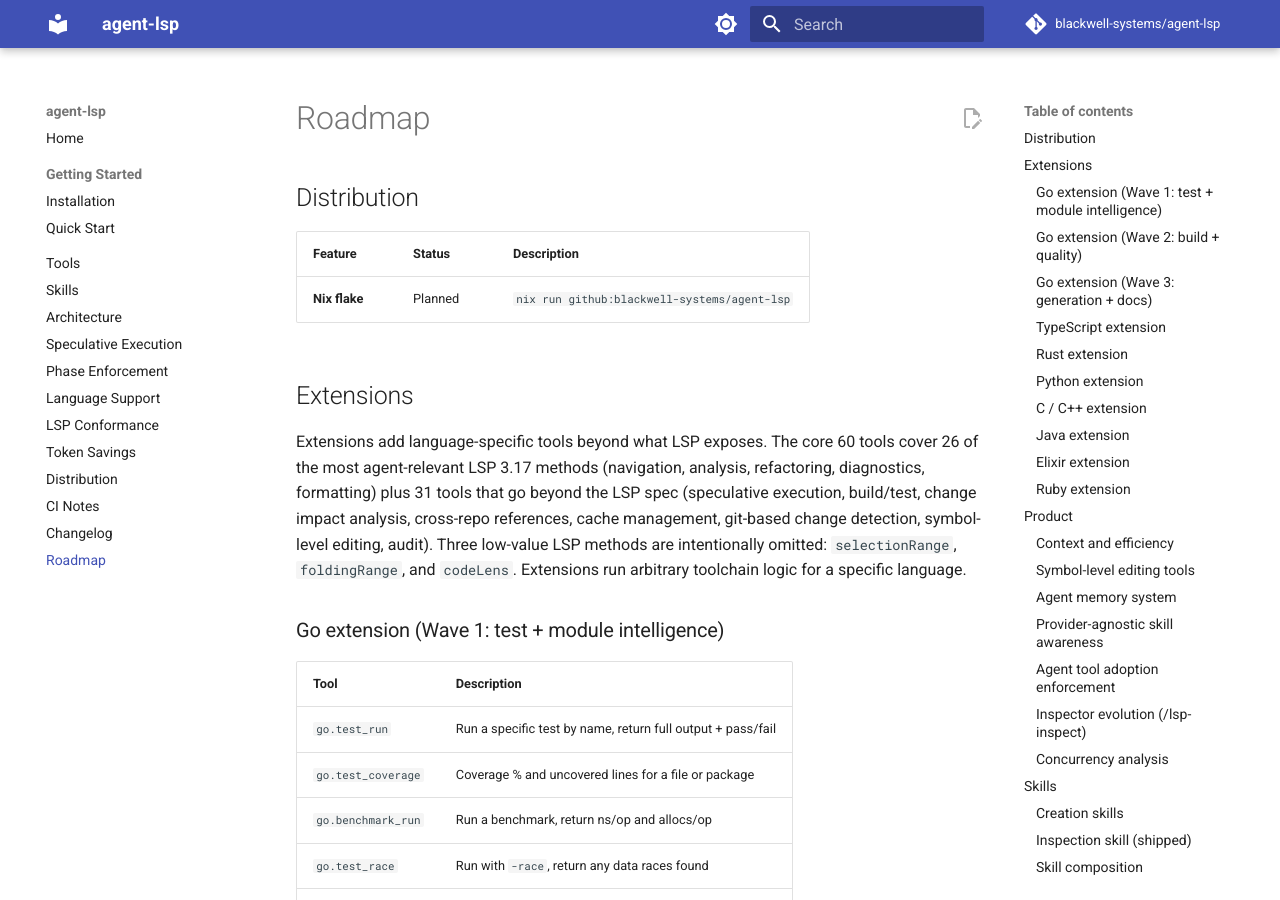
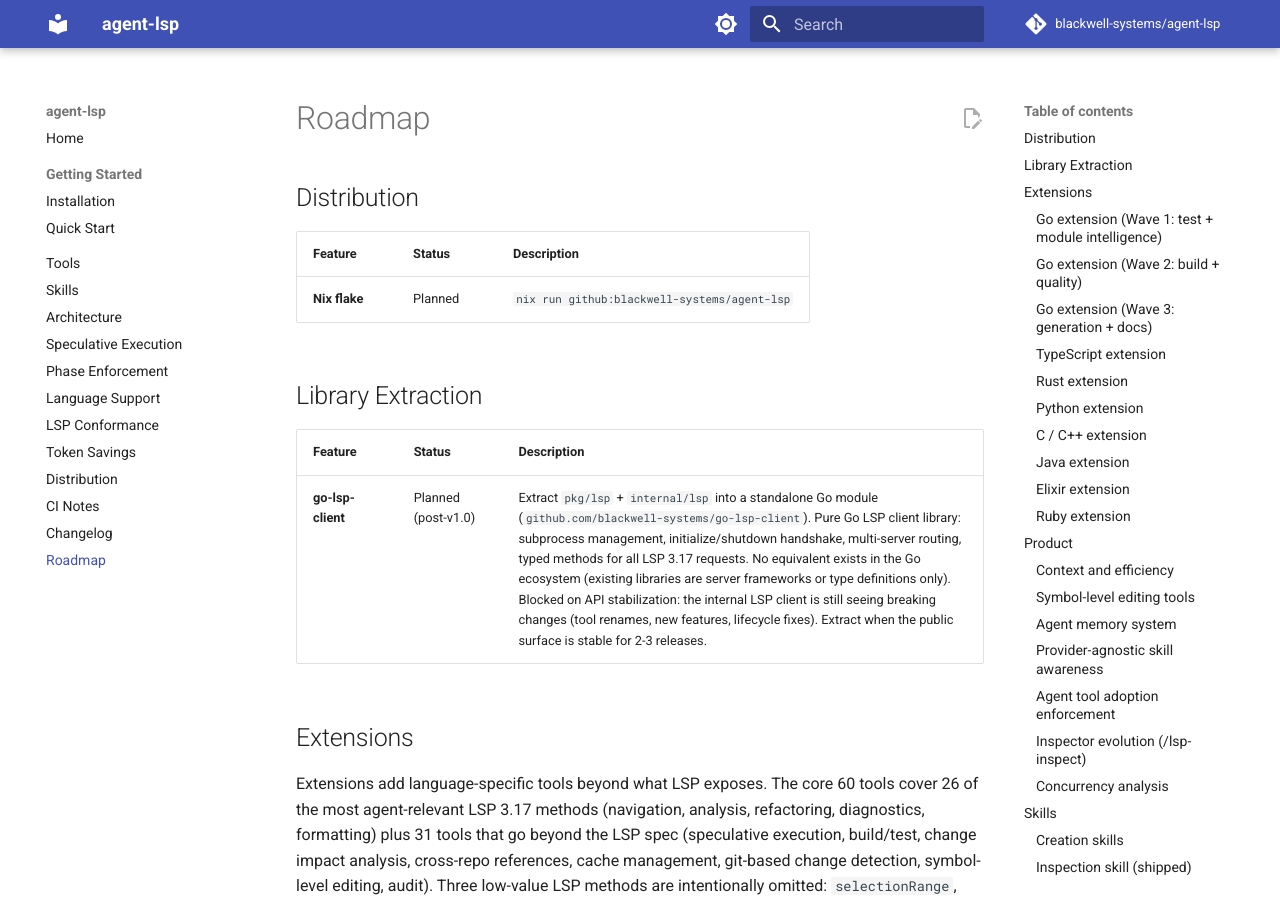
Before and after one commit to blackwell-systems/agent-lsp, an MkDocs documentation site: the page built from docs/roadmap.md, in a window 1280 px wide and 900 px high. Built offline with MkDocs 1.6.1 and Material for MkDocs 9.7.7, drawn with Linux system fonts in a browser that asks for light colours; comment, search, counter and statistics services are not loaded.

Commit message:
docs: add go-lsp-client extraction to roadmap (post-v1.0)
Extract pkg/lsp into standalone Go LSP client library. No equivalent
exists in the Go ecosystem. Blocked on API stabilization.

```diff
--- a/docs/roadmap.md
+++ b/docs/roadmap.md
@@ -9,6 +9,12 @@ title: Roadmap
 | Feature | Status | Description |
 |---------|--------|-------------|
 | **Nix flake** | Planned | `nix run github:blackwell-systems/agent-lsp` |
+
+## Library Extraction
+
+| Feature | Status | Description |
+|---------|--------|-------------|
+| **go-lsp-client** | Planned (post-v1.0) | Extract `pkg/lsp` + `internal/lsp` into a standalone Go module (`github.com/blackwell-systems/go-lsp-client`). Pure Go LSP client library: subprocess management, initialize/shutdown handshake, multi-server routing, typed methods for all LSP 3.17 requests. No equivalent exists in the Go ecosystem (existing libraries are server frameworks or type definitions only). Blocked on API stabilization: the internal LSP client is still seeing breaking changes (tool renames, new features, lifecycle fixes). Extract when the public surface is stable for 2-3 releases. |
 
 ## Extensions
 
```
